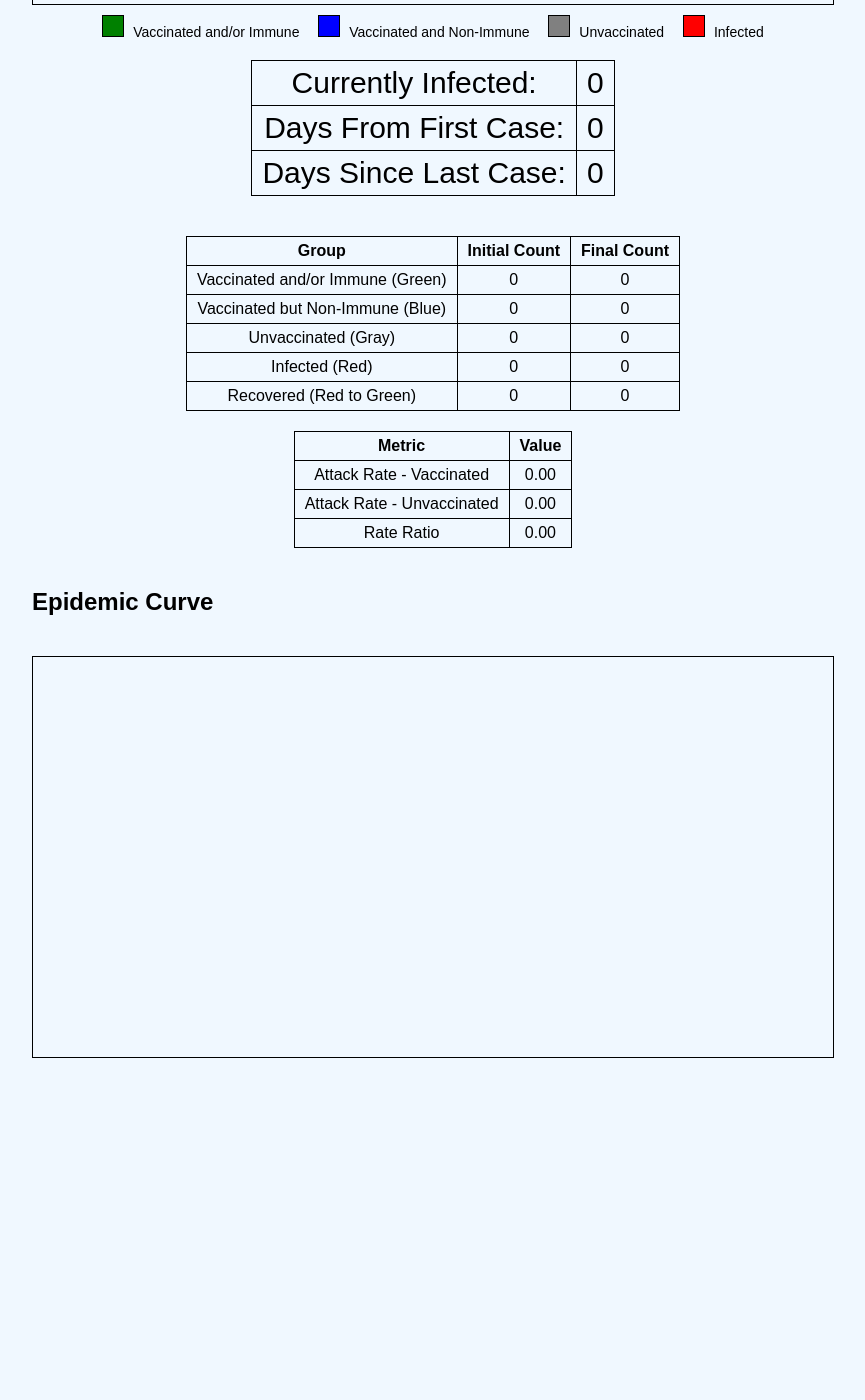
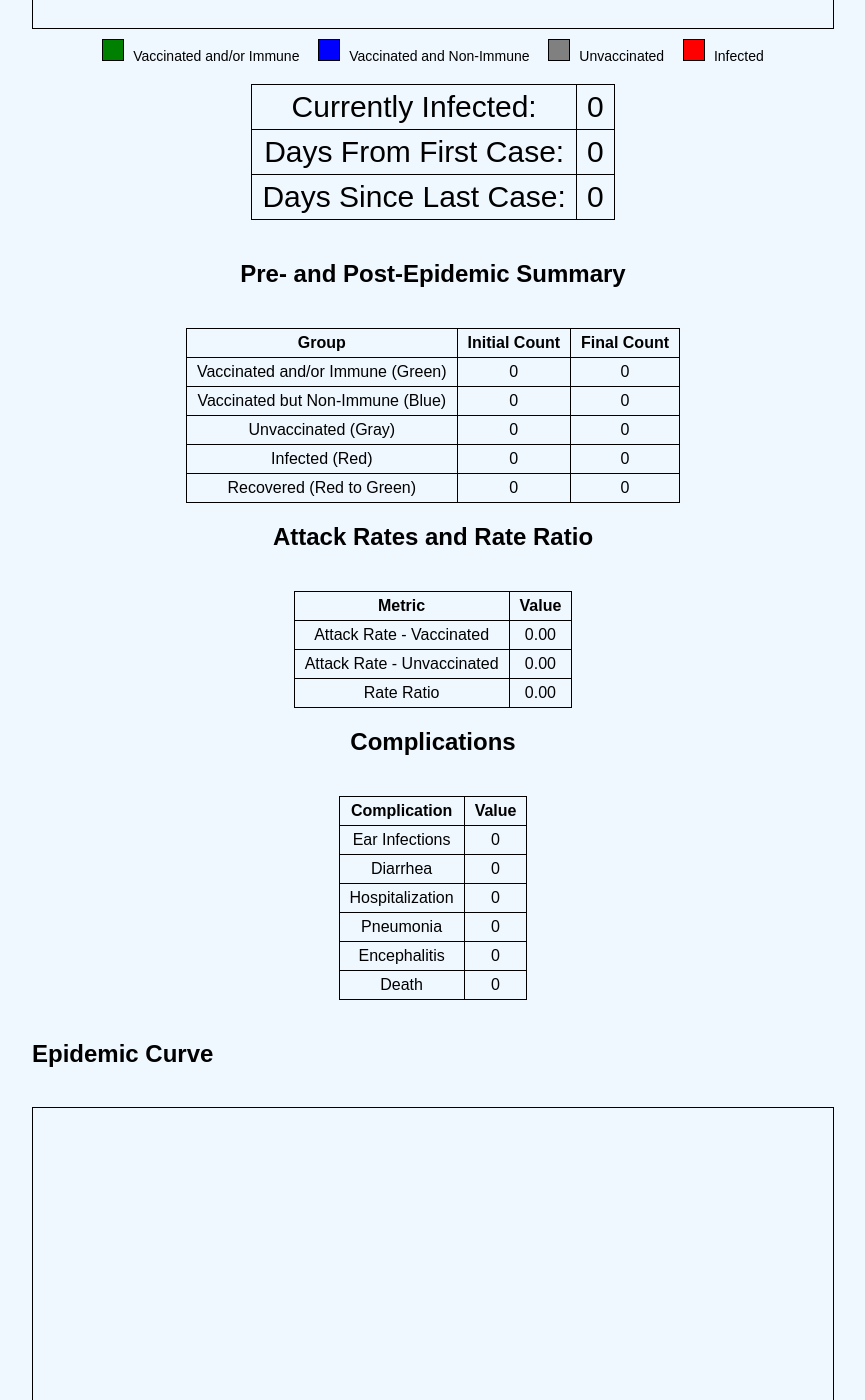
Before and after one commit to RFNajera/rfnajera.github.io, a Jekyll site: the page herd_immunity_simulation.html, which Jekyll copies as it is, in a window 1280 px wide and 1400 px high, scrolled down 2624 px. Shown: the whole window, without its empty margins (207-1072 px from the left). Built offline with Jekyll 4.4.1, drawn with Linux system fonts in a browser that asks for light colours; before the commit the page ends 3786 px from its top, so only the background shows below that; some of the changed text lies outside the part shown.

Commit message:
Update herd_immunity_simulation.html
v 0.8, added table of complications based on number of cases.

```diff
--- a/herd_immunity_simulation.html
+++ b/herd_immunity_simulation.html
@@ -230,6 +231,7 @@
         </tr>
     </table>
     <div id="result" style="font-size: 30px; margin-top: 20px;"></div>
+    <h2>Pre- and Post-Epidemic Summary</h2>
     <table id="summary-table">
         <thead>
             <tr>
@@ -266,7 +268,7 @@
             </tr>
         </tbody>
     </table>
-
+    <h2>Attack Rates and Rate Ratio</h2>
     <table id="attack-rate-table">
         <thead>
             <tr>
@@ -286,6 +288,41 @@
             <tr>
                 <td>Rate Ratio</td>
                 <td id="rate-ratio">0.00</td>
+            </tr>
+        </tbody>
+    </table>
+    <h2>Complications</h2>
+    <table id="complications-table">
+        <thead>
+            <tr>
+                <th>Complication</th>
+                <th>Value</th>
+            </tr>
+        </thead>
+        <tbody>
+            <tr>
+                <td>Ear Infections</td>
+                <td id="ear-infections">0</td>
+            </tr>
+            <tr>
+                <td>Diarrhea</td>
+                <td id="diarrhea">0</td>
+            </tr>
+            <tr>
+                <td>Hospitalization</td>
+                <td id="hospitalization">0</td>
+            </tr>
+            <tr>
+                <td>Pneumonia</td>
+                <td id="pneumonia">0</td>
+            </tr>
+            <tr>
+                <td>Encephalitis</td>
+                <td id="encephalitis">0</td>
+            </tr>
+            <tr>
+                <td>Death</td>
+                <td id="death">0</td>
             </tr>
         </tbody>
     </table>
@@ -584,6 +621,22 @@
             finalInfectedCountCell.textContent = totalInfections;
             finalRecoveredCountCell.textContent = Math.min(finalCounts.recovered, totalInfections);
 
+            // Calculate complications
+            const earInfections = Math.ceil(totalInfections / 10);
+            const diarrhea = Math.ceil(totalInfections / 10);
+            const hospitalization = Math.ceil(finalCounts.gray / 5);
+            const pneumonia = Math.ceil(totalInfections / 20);
+            const encephalitis = Math.ceil(totalInfections / 1000);
+            const death = Math.ceil(totalInfections / 333);
+
+            // Update complications table
+            document.getElementById('ear-infections').textContent = earInfections;
+            document.getElementById('diarrhea').textContent = diarrhea;
+            document.getElementById('hospitalization').textContent = hospitalization;
+            document.getElementById('pneumonia').textContent = pneumonia;
+            document.getElementById('encephalitis').textContent = encephalitis;
+            document.getElementById('death').textContent = death;
+
             // Ensure attack rates and rate ratio are updated
             updateAttackRatesFromTable();
             console.log("New infections per second:", newInfectionsPerSecond);
```
Also changed, not shown: other parts of herd_immunity_simulation.html (+5 -4 lines).
